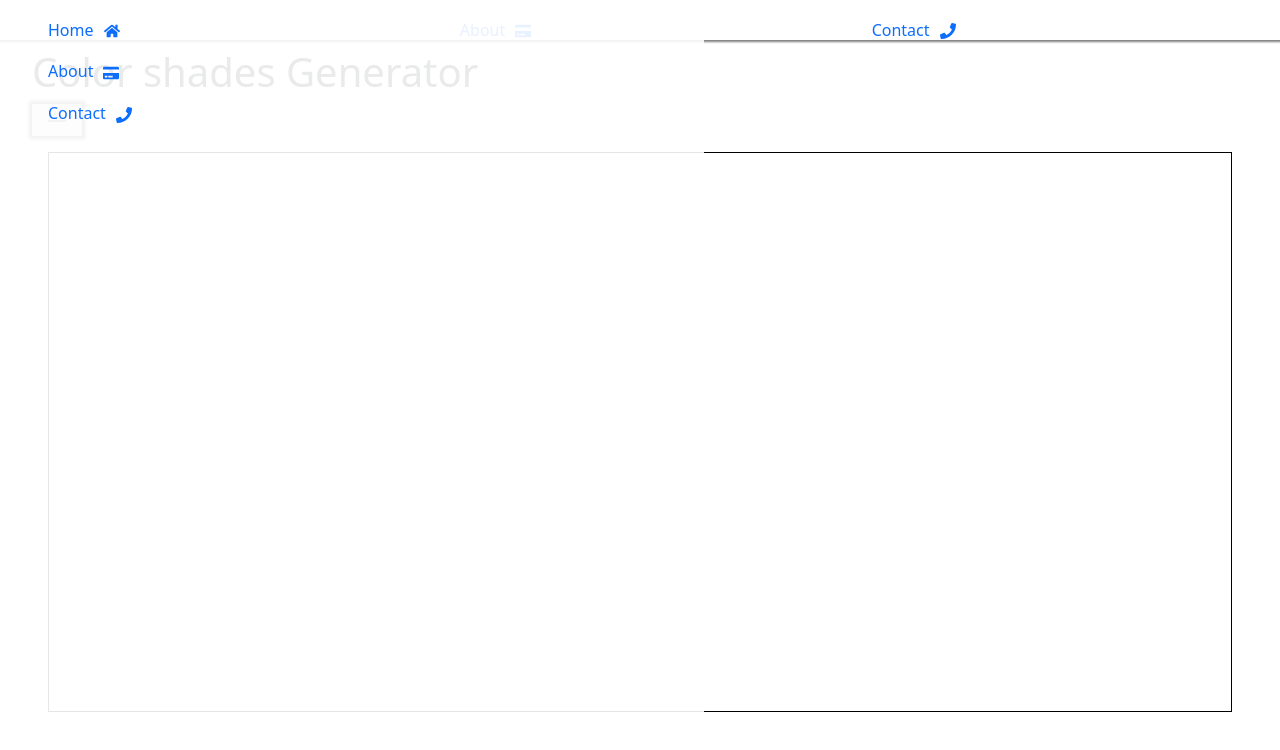
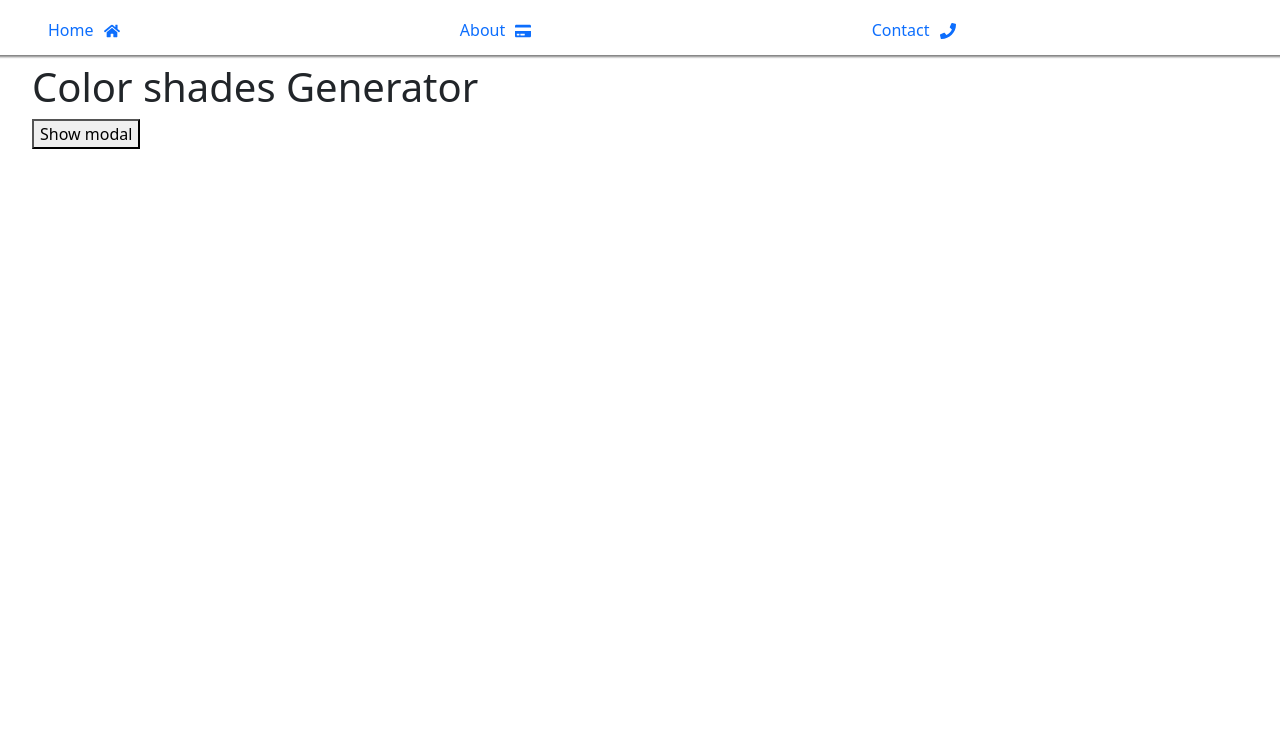
Before and after one commit to systemry420/react-mini-projects, a React (Create React App) app: page / in a window 1280 px wide. Shown: the top 750 px of the page. Built offline with nearby package versions, Linux system fonts and the light colour scheme.

Commit message:
show and hide modal using context api

```diff
--- a/public/index.html
+++ b/public/index.html
@@ -30,7 +30,9 @@
   <body>
     <noscript>You need to enable JavaScript to run this app.</noscript>
     <div id="root"></div>
-    <aside id="sidebar"></aside>
+    <div id="overlay"></div>
+    <div id="modal"></div>
+    <!-- <aside id="sidebar"></aside>
     <!--
       This HTML file is a template.
       If you open it directly in the browser, you will see an empty page.
--- a/src/App.js
+++ b/src/App.js
@@ -1,14 +1,18 @@
 import Main from './color-shades/Main';
+import { ModalProvider } from './ctx/ModalContext';
+import Modal from './modal/Modal';
 import { Navbar } from './navbar/Navbar';
 import Sidebar from './sidebar/Sidebar';
 
 function App() {
   return (
-    <div className="App">
-      <Navbar />
-      <Sidebar />
-      <Main />
-    </div>
+    <ModalProvider>
+      <div className="App">
+        <Navbar />
+        <Main />
+        <Modal />
+      </div>
+    </ModalProvider>
   );
 }
 
--- a/src/color-shades/Main.js
+++ b/src/color-shades/Main.js
@@ -1,28 +1,34 @@
-import React, { useState } from "react";
+import React, { useState, useContext } from "react";
+import { ModalContext } from "../ctx/ModalContext";
 import classes from "./style.module.css";
 
 const Main = () => {
   const [color, setColor] = useState("");
+  const context = useContext(ModalContext);
 
   const handleSubmit = (e) => {
     e.preventDefault()
-    let selectedColor = e.target.value
-    setColor(selectedColor);
+    // let selectedColor = e.target.value
+    // setColor(selectedColor);
+
+    context.showModal()
   }
 
   return (
     <div className={classes.main}>
       <h1>Color shades Generator</h1>
-      <form onSubmit={handleSubmit}>
+      <button onClick={handleSubmit}>Show modal</button>
+
+      {/* <form onSubmit={handleSubmit}>
         <input
           value={color}
           onChange={handleSubmit}
           type="color"
           placeholder="Please enter HEX"
         />
-      </form>
+      </form> */}
 
-      <Tiles color={color}/>
+      {/* <Tiles color={color}/> */}
     </div>
   );
 };
--- /dev/null
+++ b/src/ctx/ModalContext.js
@@ -0,0 +1,23 @@
+import React, { useState } from "react";
+
+const ModalContext = React.createContext();
+
+const ModalProvider = ({ children }) => {
+  const [isModalShown, setIsModalShown] = useState(false);
+
+  const showModal = () => {
+    setIsModalShown(true);
+  };
+
+  const hideModal = () => {
+    setIsModalShown(false);
+  };
+
+  return (
+    <ModalContext.Provider value={{ isModalShown, showModal, hideModal }}>
+      {children}
+    </ModalContext.Provider>
+  );
+};
+
+export { ModalContext, ModalProvider };
--- a/src/index.css
+++ b/src/index.css
@@ -1,3 +1,4 @@
+
 body {
   margin: 0;
   font-family: -apple-system, BlinkMacSystemFont, 'Segoe UI', 'Roboto', 'Oxygen',
--- /dev/null
+++ b/src/modal/Modal.js
@@ -0,0 +1,26 @@
+import React, { useContext } from "react";
+import ReactDOM from "react-dom";
+import { ModalContext } from "../ctx/ModalContext";
+import classes from "./modal.module.css";
+
+const Modal = () => {
+  return ReactDOM.createPortal(<Main />, document.getElementById("modal"));
+};
+
+const Main = () => {
+  const modalCtx = useContext(ModalContext);
+  let show = modalCtx.isModalShown;
+
+  return (
+    <>
+      {show && (
+        <>
+          <div onClick={modalCtx.hideModal} className={classes.overlay}></div>
+          <div className={classes.modal}>Hello</div>
+        </>
+      )}
+    </>
+  );
+};
+
+export default Modal;
--- /dev/null
+++ b/src/modal/modal.module.css
@@ -0,0 +1,16 @@
+.overlay {
+    background-color: rgba(0, 0, 0, .6);
+    position: absolute;
+    left: 0;
+    top: 0;
+    width: 100%;
+    height: 100%;
+}
+
+.modal {
+    position: absolute;
+    left: 30%;
+    top: 30%;
+    background-color: #fff;
+    padding: 5em;
+}
--- a/src/navbar/nav.module.css
+++ b/src/navbar/nav.module.css
@@ -1,6 +1,6 @@
 .nav {
     box-shadow: 0 0 2px 2px gray;
-    height: 40px;
+    height: 55px;
 }
 
 .nav ul {
```
